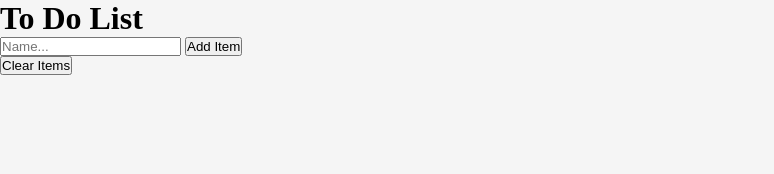
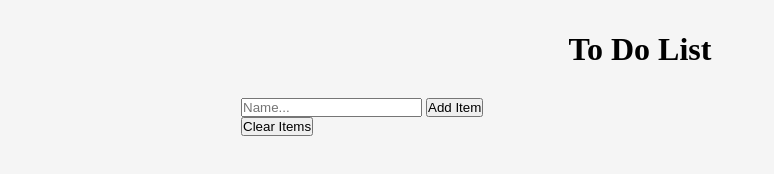
Before and after one commit to arnameti/2_HTML-CSS-JS_ToDoList, a website built with Parcel: page index.html in a window 1280 px wide. Shown: the whole page, without its empty margins (0-774 px from the left). Built offline with nearby package versions, Linux system fonts and the light colour scheme.

Commit message:
feat: centering container

```diff
--- a/src/sass/layout/_index.scss
+++ b/src/sass/layout/_index.scss
@@ -1 +1 @@
-// @forward "header";
+@forward 'todo';
--- /dev/null
+++ b/src/sass/layout/_todo.scss
@@ -0,0 +1,12 @@
+@use '../util' as u;
+
+.todo-container {
+  width: min(100%, u.rem(800));
+  margin-inline: auto;
+  border: 1px solid var(--clr-whitesmoke);
+}
+
+.heading-1 {
+  text-align: center;
+  margin-block: u.rem(30);
+}
```
